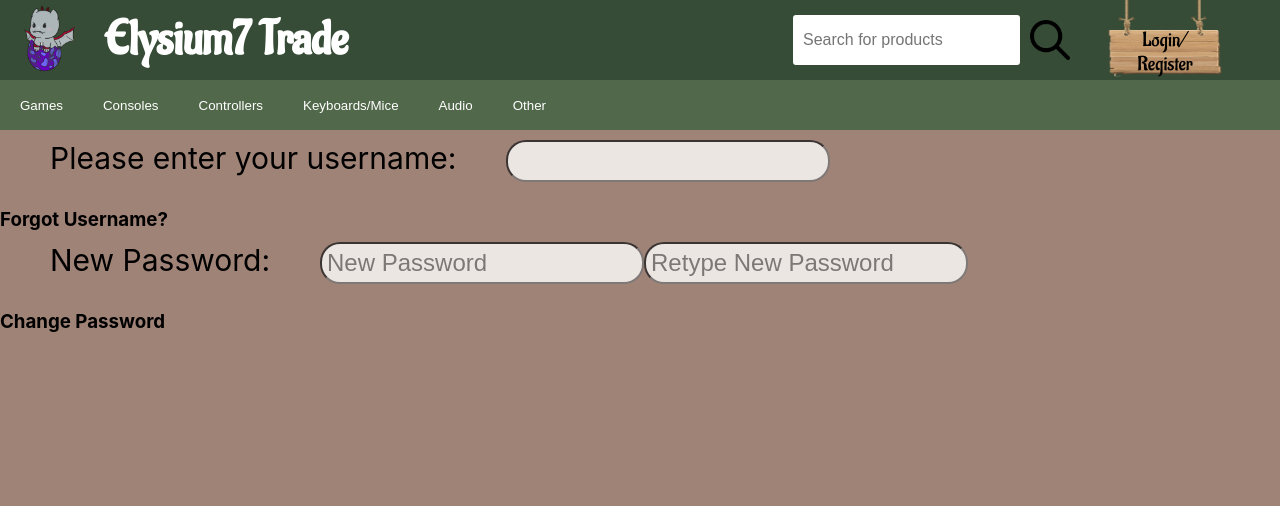
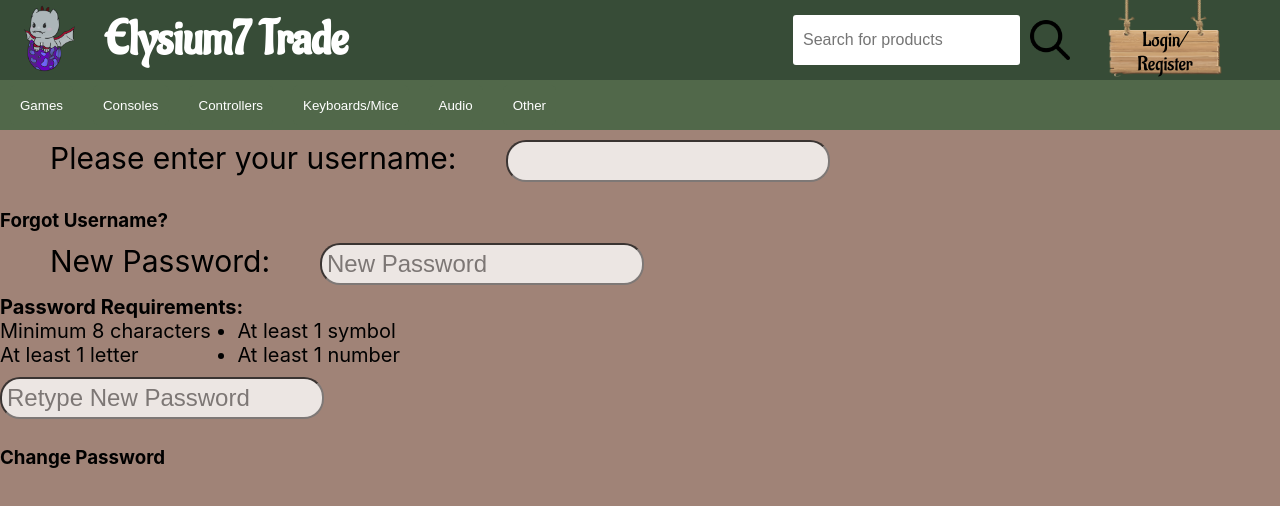
Before and after one commit to gblake31/Elysium7-Trade, a React (Create React App) app in the folder frontend/: page /forgotpassword/1 in a window 1280 px wide. Shown: the top 506 px of the page. Built offline with nearby package versions, Linux system fonts and the light colour scheme; no server answers.

Commit message:
Regex stuff
- Added Password Requirements
- Added Regex for Email

```diff
--- a/frontend/src/components/Login/RegisterDropdown.jsx
+++ b/frontend/src/components/Login/RegisterDropdown.jsx
@@ -5,7 +5,7 @@ function RegisterDropdown(props) {
 
     let css = {};
     // Moves the position of the props (login box), css handles transition
-    css.top = props.visible ? "-20%" : "-200%";
+    css.top = props.visible ? "-30%" : "-200%";
 
     let bp = require('../Leinecker/Path.js');
 
@@ -50,7 +50,18 @@ function RegisterDropdown(props) {
             setMessage("Your passwords don't match!");
             return;
         }
-
+        // Regex for Password
+        if(!(/^(?=.*[A-Za-z])(?=.*\d)(?=.*[@$!%*#?&])[A-Za-z\d@$!%*#?&]{8,}$/.test(loginPassword.value)))
+        {
+            setMessage("Your password does not meet the minimum requirements");
+            return;
+        }
+        // Regex to check Email
+	    if (!(/^\w+([\.-]?\w+)*@\w+([\.-]?\w+)*(\.\w{2,3})+$/.test(loginEmail.value)))
+        {
+            setMessage("Invalid Email Format");
+            return;
+        }
         event.preventDefault();
         let obj = {login: loginUsername.value, email: loginEmail.value, password: loginPassword.value};
         let js = JSON.stringify(obj);
@@ -92,6 +103,18 @@ function RegisterDropdown(props) {
             {/* <label id = "password">Password</label> */}
             <input className = "field" type = "password" ref={(c) => loginPassword = c} placeholder = "Password"></input>
             {/* <label id = "confirmPassword">Confirm Password</label> */}
+            <h3 className="req-text" style = {{marginRight:4.5+'em'}}>Password Requirements:</h3>
+                <ul className='req-text'>
+                    <div className = "column-list">
+                        <li>Minimum 8 characters</li>
+                        <li>At least 1 letter</li>
+                    </div>
+                    <div className = "column-list">
+                        <li>At least 1 symbol</li>
+                        <li>At least 1 number</li>
+                    </div>
+
+                </ul>
             <input className = "field" type = "password" ref={(c) => loginConfirmPassword = c} placeholder = "Confirm Password"></input>
             <button onClick = {doRegister}>Register</button>
             <p>{message}</p>
--- a/frontend/src/components/Login/dropdown.css
+++ b/frontend/src/components/Login/dropdown.css
@@ -41,6 +41,22 @@
     flex-direction: row;
 }
 
+.column-list {
+    display: flex;
+    justify-content: space-between;
+    flex-direction: column;
+}
+
+.req-text {
+    display: flex;
+    justify-content: space-between;
+    flex-direction: row;
+    font-size: 20px;
+    width: 20em;
+    margin-top: 0px;
+    margin-bottom: 0px;
+}
+
 
 .field {
     font-size: 24px;
--- a/frontend/src/pages/ForgotPassword.jsx
+++ b/frontend/src/pages/ForgotPassword.jsx
@@ -21,6 +21,10 @@ function ForgotPassword() {
     let [inventory, setInventory] = useState([]);
 
     useEffect(() => {
+        const loggedInUser = localStorage.getItem('user_data');
+        if (loggedInUser) {
+          window.location.href = '/'
+        }
         getUserInfo();
     }, []);
 
@@ -101,6 +105,12 @@ function ForgotPassword() {
             setPasswordMessage("Your passwords don't match!");
             return;
         }
+        // Regex for Password
+        if(!(/^(?=.*[A-Za-z])(?=.*\d)(?=.*[@$!%*#?&])[A-Za-z\d@$!%*#?&]{8,}$/.test(newPassword.value)))
+        {
+            setPasswordMessage("Your password does not meet the minimum requirements");
+            return;
+        }
         event.preventDefault();
         // incoming: userid, login, password, firstname, lastname, email, profilepicture, verified
         // outgoing: result, error
@@ -132,19 +142,36 @@ function ForgotPassword() {
                   defaultValue = {login.value} ref={(c) => login = c} ></input>
             </div>
             <p>{userMessage}</p>
-            <h3 className="click-text" onClick={sendUsername}>Forgot Username?</h3>
+            <div className = "horizontal">
+                <h3 className="click-text" onClick={sendUsername}>Forgot Username?</h3>
+            </div>
 
 
             <div className='input-box'>
             <label id="Text" >New Password:</label>
             <input className="account_field" type="text" ref={(c) => newPassword = c}
                 placeholder='New Password'></input>
+            <h3 className="req-text" style = {{marginRight:4.5+'em'}}>Password Requirements:</h3>
+                <ul className='req-text'>
+                    <div className = "column-list">
+                        <li>Minimum 8 characters</li>
+                        <li>At least 1 letter</li>
+                    </div>
+                    <div className = "column-list">
+                        <li>At least 1 symbol</li>
+                        <li>At least 1 number</li>
+                    </div>
+
+                </ul>
             <input className="account_field" type="text" ref={(c) => confirmNewPass = c}
                 placeholder='Retype New Password'></input>
 
             </div>
             <p>{passMessage}</p>
-            <h3 className="click-text" onClick={update}>Change Password</h3>
+            <div className = "horizontal">
+                <h3 className="click-text" onClick={update}>Change Password</h3>
+            </div>
+
         </div>
 
     );
--- a/frontend/src/pages/Profile.css
+++ b/frontend/src/pages/Profile.css
@@ -73,11 +73,38 @@ input[type='radio'] {
     margin-top: 1px;
 }
 
+.req-text {
+    font-size: 20px;
+    width: 20em;
+    margin-top: 0px;
+    margin-bottom: 0px;
+    list-style-type: disc;
+}
+
 .click-text:hover{
     opacity: 0.75;
 	cursor: pointer;
     color:white;
 }
 
-.forgot-box{
+.horizontal {
+    display: flex;
+    justify-content: space-between;
+    flex-direction: row;
 }
+
+.column-list {
+    display: flex;
+    justify-content: space-between;
+    flex-direction: column;
+}
+
+.req-text {
+    display: flex;
+    justify-content: space-between;
+    flex-direction: row;
+    font-size: 20px;
+    width: 20em;
+    margin-top: 0px;
+    margin-bottom: 0px;
+}
--- a/frontend/src/pages/ProfilePage.jsx
+++ b/frontend/src/pages/ProfilePage.jsx
@@ -190,6 +190,12 @@ function ProfilePage()
           setPasswordMessage("Your passwords don't match!");
           return;
         }
+        // Regex for Password
+        if(!(/^(?=.*[A-Za-z])(?=.*\d)(?=.*[@$!%*#?&])[A-Za-z\d@$!%*#?&]{8,}$/.test(newPassword.value)))
+        {
+            setPasswordMessage("Your password does not meet the minimum requirements");
+            return;
+        }
         else
         {
           setPasswordMessage("");
@@ -259,6 +265,18 @@ function ProfilePage()
                   <label id = "Text" >New Password:</label>
                   <input className = "account_field" type = "text" ref={(c) => newPassword = c}
                   placeholder = 'New Password'></input>
+                <h3 className="req-text" style = {{marginRight:4.5+'em'}}>Password Requirements:</h3>
+                <ul className='req-text'>
+                    <div className = "column-list">
+                        <li>Minimum 8 characters</li>
+                        <li>At least 1 letter</li>
+                    </div>
+                    <div className = "column-list">
+                        <li>At least 1 symbol</li>
+                        <li>At least 1 number</li>
+                    </div>
+
+                </ul>
                   <input className = "account_field" type = "text" ref={(c) => confirmNewPass = c}
                   placeholder = 'Retype New Password'></input>
                   <p>{passMessage}</p>
```
